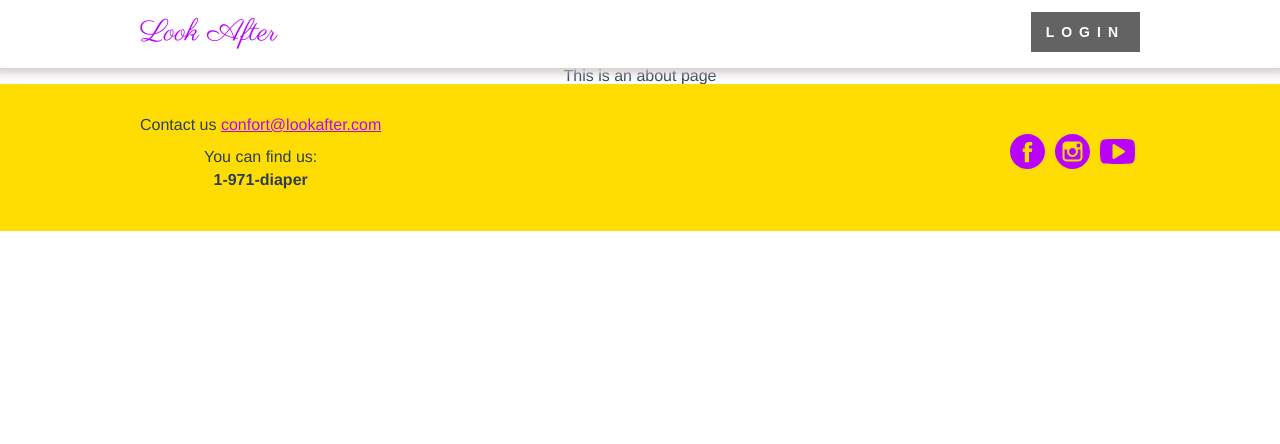
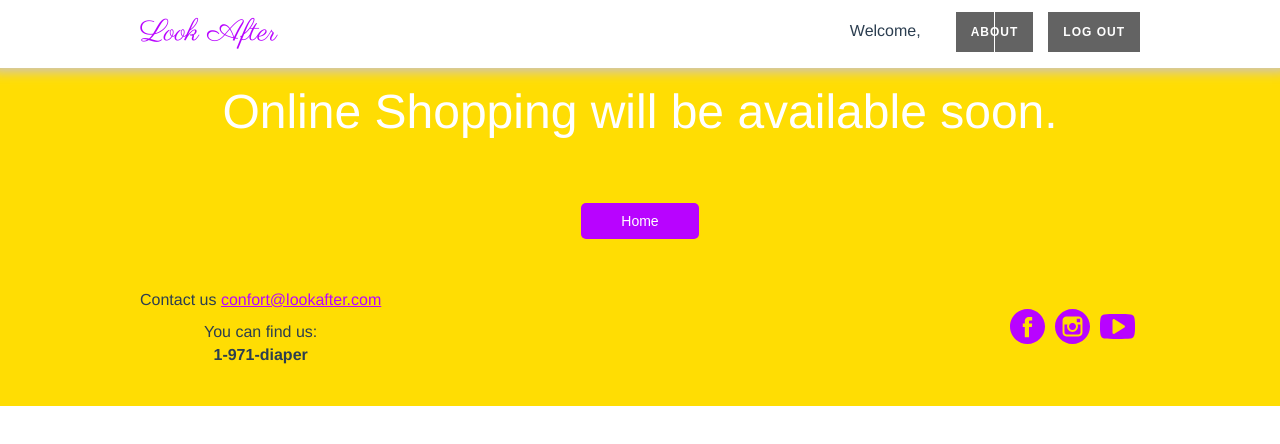
Before and after one commit to filipeev/look-after, a Vue app: page /#/about in a window 1280 px wide. Shown: the top 444 px of the page. Built offline with nearby package versions, Linux system fonts and the light colour scheme.

Commit message:
Final adjustments
- About section
- Login with cookies

```diff
--- a/src/components/Description.vue
+++ b/src/components/Description.vue
@@ -1,7 +1,7 @@
 <template>
   <section class="about-us">
-    <h2>{{ title }} <strong>{{ detail }}</strong></h2>
-    <p>{{ description }}</p>
+    <h2>{{ data.title }} <strong>{{ data.detail }}</strong></h2>
+    <p>{{ data.description }}</p>
   </section>
 </template>
 
@@ -13,9 +13,7 @@ import json from '../resources/content.json';
 export default class Description extends Vue {
   data() {
     return {
-      title: json.About.title,
-      description: json.About.description,
-      detail: json.About.detail,
+      data: json.Description
     }
   }
 }
--- a/src/components/Login.vue
+++ b/src/components/Login.vue
@@ -1,19 +1,19 @@
 <template>
 <div class="container">
-  <button @click="showModal" v-if="logged == null" class="login-link" value="Sing in">Login</button>
-  <div class="welcome-box" v-if="logged != null">
+  <button @click="showModal" v-if="logged == 'null'" class="login-link" value="Sing in">Login</button>
+  <div class="welcome-box" v-if="logged != 'null'">
     <span>Welcome, {{ userLogged }}</span>
     <button class="login-link" value="About"><router-link to="/About">About</router-link></button>
-    <button @click="logOut" class="login-link" value="logout">Log Out</button>
+    <button @click="logOut" class="login-link" value="logout"><router-link to="/">Log Out</router-link></button>
   </div>
-  <div class="login" v-if="show">
+  <div class="login" v-bind:class="{ active: show }">
     <div class="aligner">
       <div class="aligner-item sing-in" v-if="singIn">
         <h4>{{ data.singin.title }}</h4>
         <p>{{ data.singin.text }}</p>
         <form id="loginForm" @submit="loginForm">
           <div class="form-row">
-            <input type="text" v-model="emailLogin" placeholder="E-mail" required>
+            <input type="email" v-model="emailLogin" placeholder="E-mail" required>
           </div>
           <div class="form-row">
             <input type="password" v-model="passwordLogin" placeholder="Password" required>
@@ -31,13 +31,13 @@
         <p>{{ data.singup.text }}</p>
         <form id="registerForm" @submit="registerForm">
           <div class="form-row">
-            <input type="text" v-model="nameRegister" placeholder="Name" required>
+            <input type="text" v-model="nameRegister" min="3" placeholder="Name" required>
           </div>
           <div class="form-row">
-            <input type="text" v-model="emailRegister" placeholder="E-mail" required>
+            <input type="email" v-model="emailRegister" placeholder="E-mail" required>
           </div>
           <div class="form-row">
-            <input type="text" v-model="phoneRegister" max="9" placeholder="Phone" required>
+            <input type="number" v-model="phoneRegister" min="100000000" max="999999999" placeholder="Phone" required>
           </div>
           <div class="form-row">
             <input type="password" v-model="passRegister" placeholder="Password" required>
@@ -86,12 +86,12 @@ const Login = Vue.extend({
       },
       logOut: function() {
         localStorage.setItem('user', null);
-        this.logged = null;
+        this.logged = 'null';
         this.userLogged = null;
       },
       loginForm: function (e) {
         if (this.emailLogin && this.passwordLogin) {
-          const auth = this.users.filter((x) => { return (
+          try {const auth = this.users.filter((x) => { return (
                 x.email == this.emailLogin && x.password == this.passwordLogin
               )
             });
@@ -101,6 +101,7 @@ const Login = Vue.extend({
                 "email": objct.email,
                 "name": objct.name,
                 "phone": objct.phone,
+                "registered": Date(),
                 "password": objct.password
               }
               localStorage.setItem('user', JSON.stringify(user));
@@ -108,6 +109,9 @@ const Login = Vue.extend({
               this.logged = true;
               this.userLogged = this.user.name;
               this.show = false;
+            }
+          } catch {
+              alert("Invalid user");
           }
           return this.logged;
         }
@@ -118,6 +122,7 @@ const Login = Vue.extend({
             "email": this.emailRegister,
             "name": this.nameRegister,
             "phone": this.phoneRegister,
+            "registered": Date(),
             "password": this.passRegister
           }
           localStorage.setItem('user', JSON.stringify(user));
@@ -129,6 +134,7 @@ const Login = Vue.extend({
         }
       },
       getUser: function() {
+        console.log("getUser:", this.logged);
         let data = JSON.parse(this.logged);
         if(data){
           this.userLogged = data.name;
@@ -137,7 +143,10 @@ const Login = Vue.extend({
   },
   mounted() {
     this.logged = localStorage.getItem('user');
+    console.log("pegou:", this.logged);
+    if(this.logged != "null"){
       this.getUser();
+    }
   }
 })
 export default Login;
@@ -148,13 +157,18 @@ export default Login;
     .login {
       position: fixed;
       top: 0;
-      left: 0;
+      left: -200%;
       display: flex;
       align-items: center;
       justify-content: center;
       width: 100%;
       height: 100%;
       background: $tertiary-color;
+      transition: all .8s;
+      transition-delay: .5s;
+      &.active {
+        left: 0;
+      }
       h4 {
         display: block;
         font-size: $ultra-size;
@@ -166,7 +180,7 @@ export default Login;
       }
     }
     .close-modal {
-      position: fixed;
+      position: absolute;
       right: 35px;
       top: 15px;
       font-size: $ultra-size;
--- a/src/resources/content.json
+++ b/src/resources/content.json
@@ -4,7 +4,7 @@
         "src": "../static/assets/banner-1.jpg",
         "description": "image description 1"
     },
-    "About": {
+    "Description": {
         "title": "We look after your",
         "description": "Be welcome to our website, here you will find the best products for your need! We have the best quality for the best price.",
         "detail": "baby"
@@ -24,5 +24,15 @@
             "title": "Sing in",
             "text": "Login to have full access"
         }
+    },
+    "About": {
+        "text": "Thanks for choosing us, you can see your registerades data here:",
+        "user": {
+            "name": "Welcome, ",
+            "email": "Your e-mail: ",
+            "phone": "Phone: ",
+            "register": "Date of registration: "
+        },
+        "title": "Online Shopping will be available soon."
     }
 }
--- a/src/resources/users.json
+++ b/src/resources/users.json
@@ -1,8 +1,8 @@
 {
     "Accounts": {
         "users": [
-            {"name": "Filipe Willian de Vargas", "email": "filipevargass@gmail.com", "phone": "9999-9999" ,"password": "1234"},
-            {"name": "Jose Scharld", "email": "jose@gmail.com", "phone": "9999-9999" ,"password": "1234"}
+            {"name": "Filipe Willian de Vargas", "email": "filipevargass@gmail.com", "phone": "9999-9999" ,"password": "1234", "registered": "21/03/2019"},
+            {"name": "Jose Scharld", "email": "jose@gmail.com", "phone": "9999-9999" ,"password": "1234", "registered": "12/03/2019"}
         ]
     }
 }
--- a/src/styles/_variables.scss
+++ b/src/styles/_variables.scss
@@ -18,6 +18,7 @@ $secondary-size: 14px;
 $tertiary-size: 18px;
 $title-size: 22px;
 $ultra-size: 30px;
+$extreme-size: 48px;
 $caorusel-size: 24px;
 $arrow-size: 7px;
 // Spaces
--- a/src/views/About.vue
+++ b/src/views/About.vue
@@ -1,5 +1,82 @@
 <template>
   <div class="about">
-    <h1>This is an about page</h1>
+    <div class="banner-msg">
+      <ul class="infos" v-if="userLogged">
+        <li>{{ data.user.name }}<strong>{{ userLogged.name }}</strong><br />{{ data.text }}</li>
+        <li>{{ data.user.email }}<strong>{{ userLogged.email }}</strong></li>
+        <li>{{ data.user.register }}<strong>{{ userLogged.registered }}</strong></li>
+        <li>{{ data.user.phone }}<strong>{{ userLogged.phone }}</strong></li>
+      </ul>
+      <h4>{{ data.title }}</h4>
+      <button value="Home"><router-link to="/">Home</router-link></button>
+    </div>
   </div>
 </template>
+
+<script>
+import { Vue } from 'vue-property-decorator';
+import json from '@/resources/content.json'
+const About = Vue.extend({
+    components: {
+
+    },
+    data() {
+      return {
+        user: null,
+        logged: null,
+        userLogged: null,
+        data: json.About
+      }
+    },
+    methods: {
+      getUser: function() {
+        let data = JSON.parse(this.logged);
+        if(data){
+          this.userLogged = data;
+        }
+      }
+  },
+  mounted() {
+    this.logged = localStorage.getItem('user');
+    if(this.logged){
+      this.getUser();
+    }
+  }
+})
+export default About;
+</script>
+
+<style scoped lang="scss">
+    @import "@/styles/_mixins.scss";
+
+    .about {
+      width: 100%;
+      button,
+      a {
+        @include simple_button;
+      }
+    }
+    .infos {
+      font-size: $title-size;
+      margin: 50px 0;
+      li {
+        line-height: 35px;
+        color: $secondary-color;
+      }
+    }
+    h4 {
+      display: block;
+      margin-bottom: 50px;
+    }
+    .banner-msg {
+      width: 100%;
+      padding: 30px;
+      box-sizing: content-box;
+      text-align: center;
+      font-size: $extreme-size;
+      background: $tertiary-color;
+      padding: 20px 0;
+      font-family: $secondary-color;
+      color: $primary-text;
+    }
+</style>
```
Lines whose indentation alone changed are shown as unchanged.
